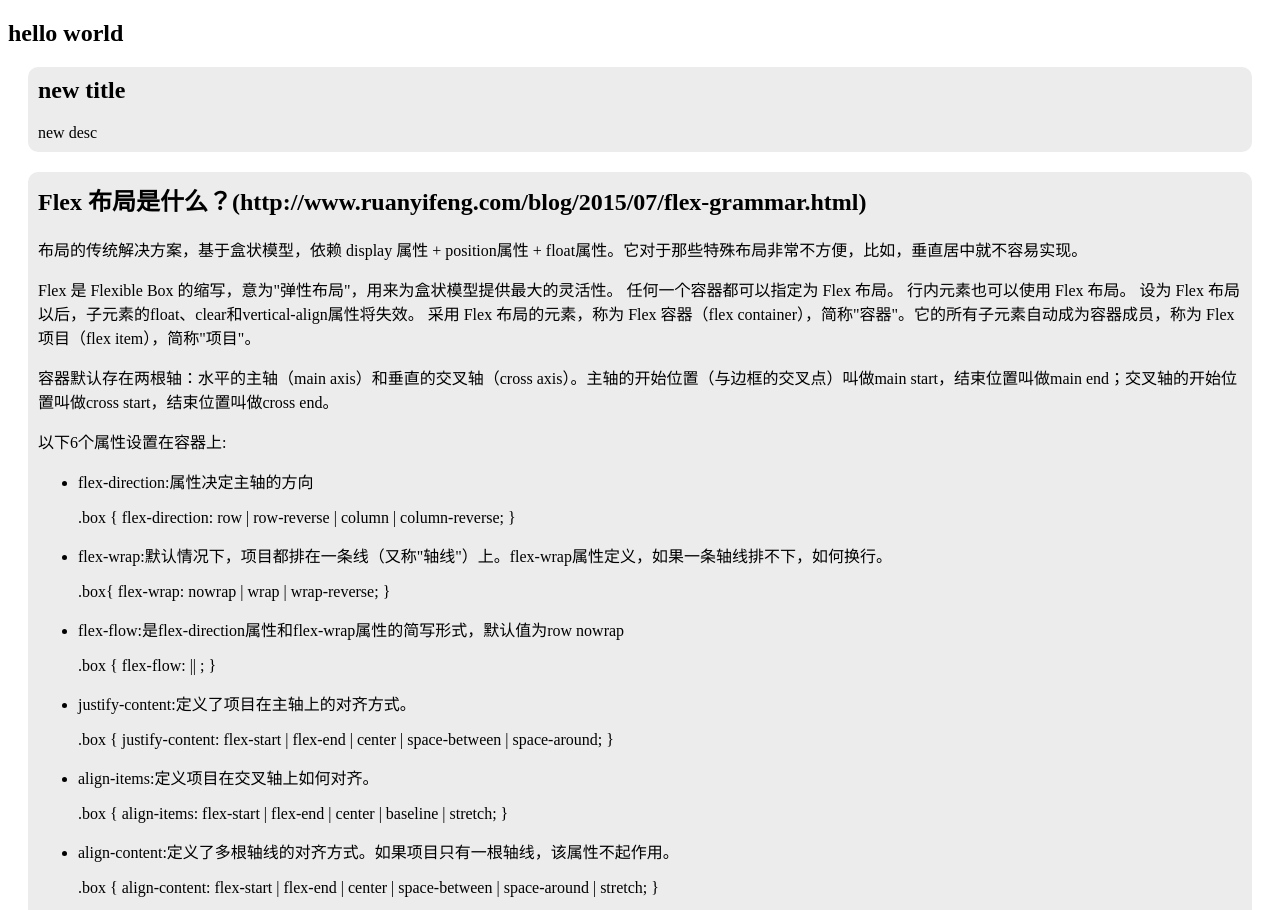
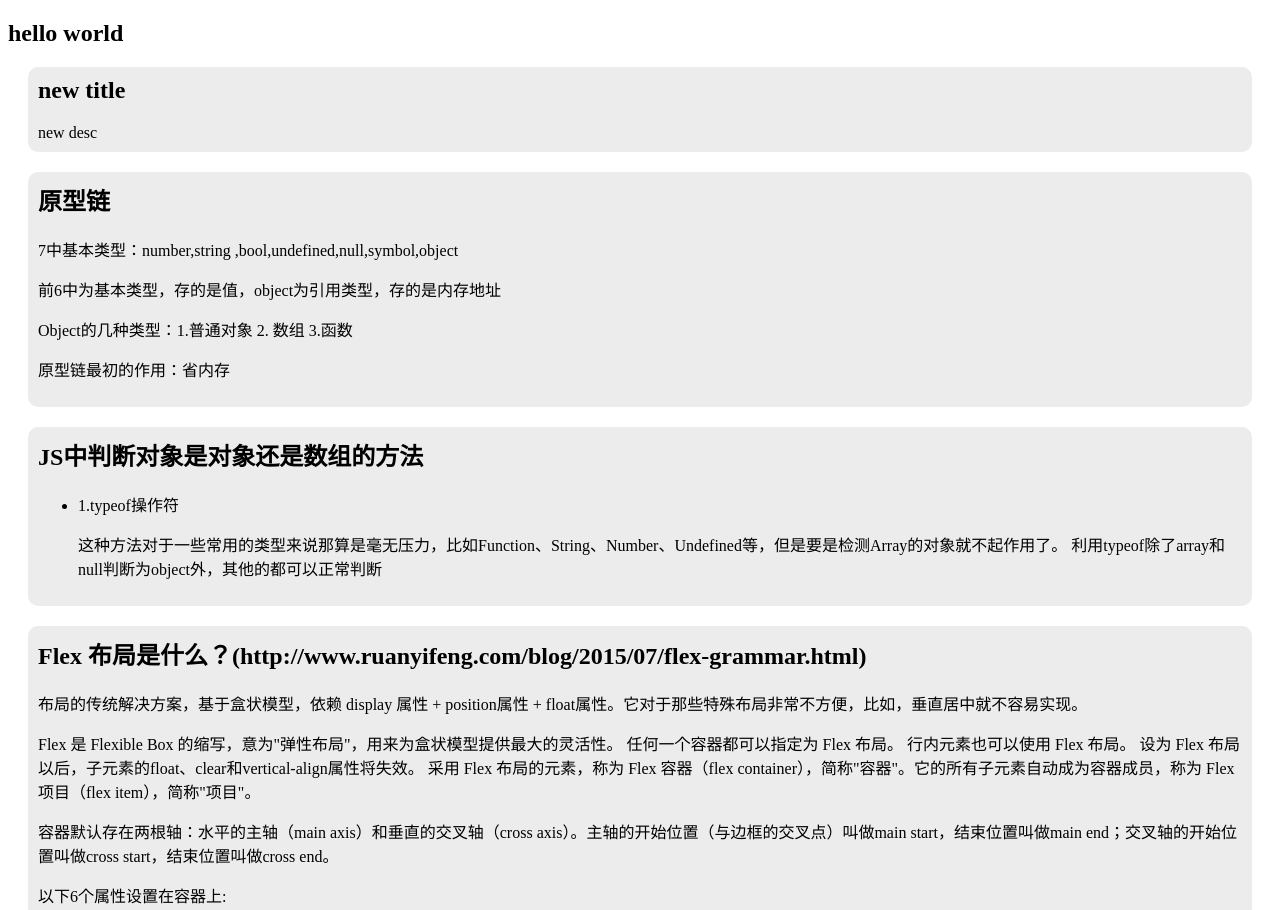
Before and after one commit to qinghaitvxq/INTQ, a plain HTML site: page index.html in a window 1280 px wide. Shown: the top 910 px of the page. Drawn offline with Linux system fonts and the light colour scheme.

Commit message:
feat:object

```diff
--- a/index.html
+++ b/index.html
@@ -17,6 +17,31 @@
          new desc
         </div>
     </div>
+    <div class="div_section">
+      <div class="div_title">
+         原型链
+      </div>
+      <div class="div_desc">
+        <p>7中基本类型：number,string ,bool,undefined,null,symbol,object</p>
+        <p>前6中为基本类型，存的是值，object为引用类型，存的是内存地址</p>
+        <p>Object的几种类型：1.普通对象   2. 数组   3.函数</p>
+        <p>原型链最初的作用：省内存</p>
+      </div>
+  </div>
+    <div class="div_section">
+      <div class="div_title">
+        JS中判断对象是对象还是数组的方法
+      </div>
+      <div class="div_desc">
+        <ul>
+          <li>
+             <p>1.typeof操作符 </p>
+            这种方法对于一些常用的类型来说那算是毫无压力，比如Function、String、Number、Undefined等，但是要是检测Array的对象就不起作用了。 利用typeof除了array和null判断为object外，其他的都可以正常判断
+          </li>
+        </ul>
+
+      </div>
+  </div>
     <div class="div_section">
         <div class="div_title">
           Flex 布局是什么？(http://www.ruanyifeng.com/blog/2015/07/flex-grammar.html)
@@ -480,11 +505,9 @@
         <li>css性能问题，常用CSS选择器，伪类，伪元素，flex布局，像素单位（px,rem,em?,vw,vh）</li>
         <li>dom操作</li>
         <li>图片懒加载视口判断</li>
-        <li>react memo??</li>
         <li>webpack 动态拆分怎么写代码？!!!!</li>
         <li>https 缓存策略，怎么做</li>
         <li>css （js)?浏览器兼容策略</li>
-        <li> react ref</li>
         <li>react hook</li>
         <li> css 传统两栏布局</li>
         <li> js super() 如何判断一个对象？？</li>
```
